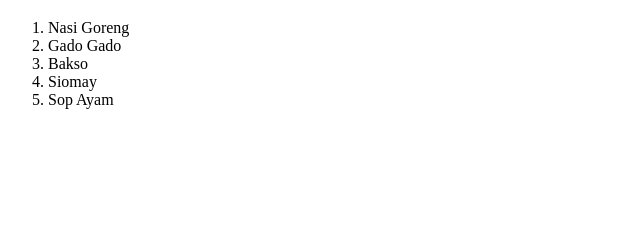
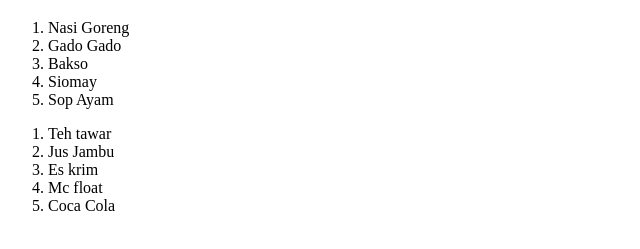
Before and after one commit to adistriani/belajargit, a plain HTML site: page index.html in a window 1280 px wide. Shown: the part 61-310 px from the top of the page, without its empty margins (0-640 px from the left). Drawn offline with Linux system fonts and the light colour scheme.

Commit message:
Menambahkan minuman favorit

```diff
--- a/index.html
+++ b/index.html
@@ -15,5 +15,13 @@
         <li>Siomay</li>
         <li>Sop Ayam</li>
     </ol>
+
+    <ol>
+        <li>Teh tawar</li>
+        <li>Jus Jambu</li>
+        <li>Es krim</li>
+        <li>Mc float</li>
+        <li>Coca Cola</li>
+    </ol>
 </body>
 </html>
```
